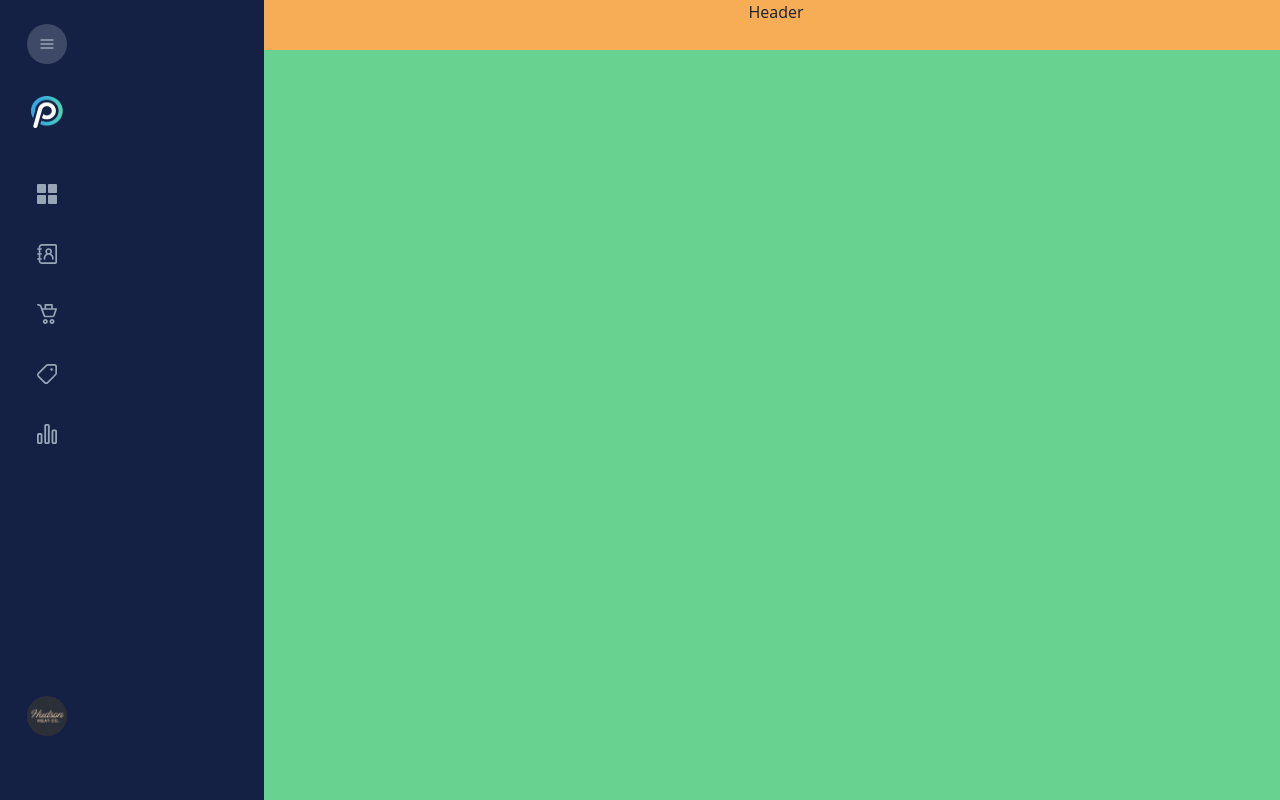
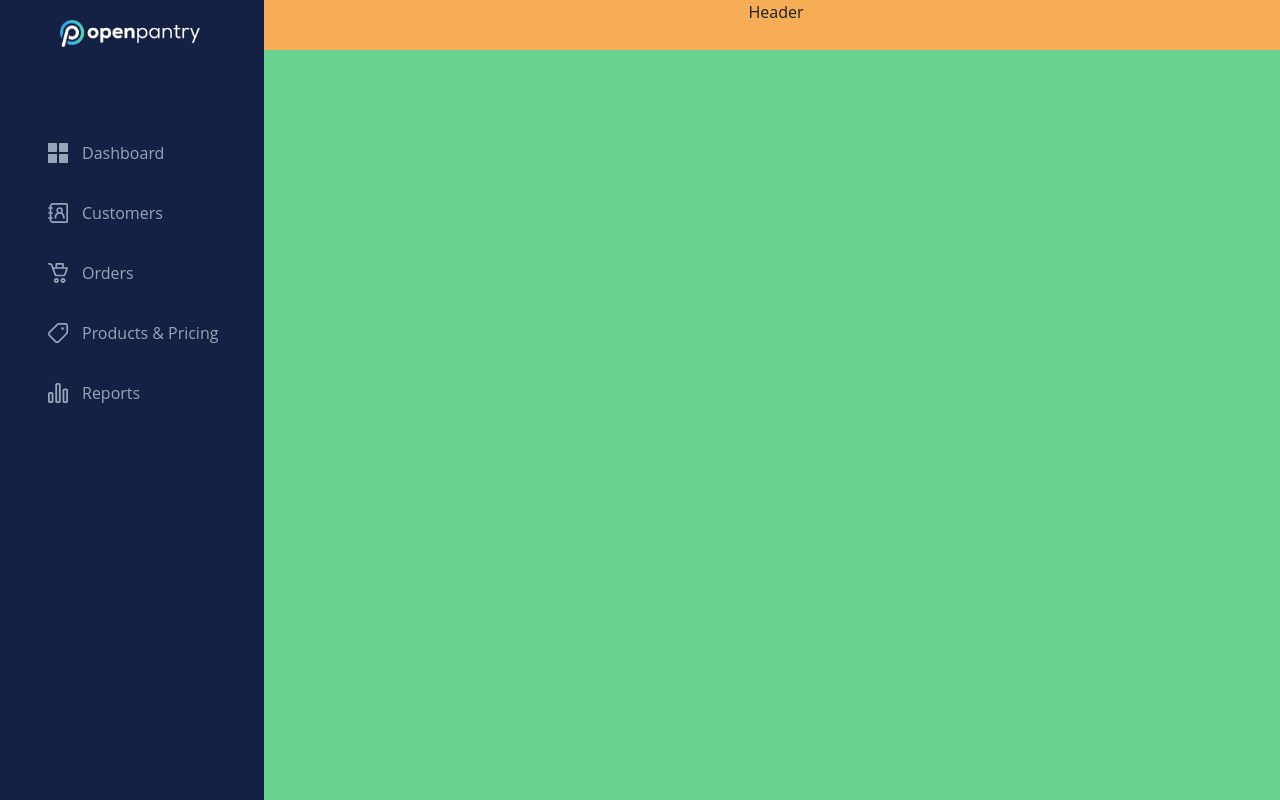
Before and after one commit to BlazhkoM/super-random, a React (Create React App) app: page / in a window 1280 px wide. Built offline with nearby package versions, Linux system fonts and the light colour scheme.

Commit message:
Implement desctop menu

```diff
--- a/src/components/MobileSideMenu/MobileSideMenu.jsx
+++ b/src/components/MobileSideMenu/MobileSideMenu.jsx
@@ -36,7 +36,7 @@ function MobileSideMenu({ isOpen, onOpen, onClose }) {
           </DrawerBody>
 
           <DrawerFooter p={0}>
-            <MobileMenuFooter />
+            <MobileMenuFooter isOpen={true} />
           </DrawerFooter>
         </DrawerContent>
       </Drawer>
--- a/src/components/SideMenu/SideMenu.jsx
+++ b/src/components/SideMenu/SideMenu.jsx
@@ -1,11 +1,20 @@
-import { Box, useDisclosure } from '@chakra-ui/react';
+import { useEffect, useState } from 'react';
+import { Box, Show, Hide } from '@chakra-ui/react';
 
 import SideMenuHeader from './comp/SideMenuHeader';
 import SideMenuLinkList from './comp/SideMenuLinkList';
 import SideMenuFooter from './comp/SideMenuFooter';
+import useWindowWidth from '../../hooks/useWindowWidth';
 
 const SideMenu = () => {
-  const { isOpen, onToggle } = useDisclosure();
+  const [isOpen, onToggle] = useState();
+  const width = useWindowWidth();
+
+  useEffect(() => {
+    if (!width) return;
+    if (width > 978) onToggle(false);
+    if (width > 1278) onToggle(true);
+  }, [width]);
 
   return (
     <Box
@@ -23,12 +32,17 @@ const SideMenu = () => {
       justifyContent={'space-between'}
     >
       <Box>
-        <SideMenuHeader isOpen={isOpen} onOpenButtonClick={onToggle} />
+        <SideMenuHeader
+          isOpen={isOpen}
+          onOpenButtonClick={() => onToggle(prev => !prev)}
+        />
 
         <SideMenuLinkList small={!isOpen} />
       </Box>
 
-      <SideMenuFooter isOpen={isOpen} />
+      <Hide above="lg">
+        <SideMenuFooter isOpen={isOpen} />
+      </Hide>
     </Box>
   );
 };
--- a/src/components/SideMenu/comp/SideMenuFooter.jsx
+++ b/src/components/SideMenu/comp/SideMenuFooter.jsx
@@ -1,7 +1,7 @@
 import { Box, Flex, Image, Text, ScaleFade } from '@chakra-ui/react';
 import logoSmall from '../../../icons/logo-small.png';
 
-const MobileMenuFooter = ({ isOpen = true }) => {
+const MobileMenuFooter = ({ isOpen }) => {
   return (
     <Box
       as="footer"
--- a/src/components/SideMenu/comp/SideMenuHeader.jsx
+++ b/src/components/SideMenu/comp/SideMenuHeader.jsx
@@ -1,4 +1,4 @@
-import { Image, Flex, IconButton, ScaleFade } from '@chakra-ui/react';
+import { Image, Flex, IconButton, ScaleFade, Hide } from '@chakra-ui/react';
 import { HamburgerIcon } from '@chakra-ui/icons';
 import logo from '../../../icons/logo-inverse.png';
 import logoFull from '../../../icons/logo-inverse-full.png';
@@ -11,9 +11,10 @@ const SideMenuHeader = ({ isOpen = false, onOpenButtonClick }) => {
       mb={isOpen ? 20 : 10}
       gap={isOpen ? 5 : 8}
       alignItems="center"
-      justifyContent={isOpen ? 'flex-start' : 'center'}
+      justifyContent={[isOpen ? 'flex-start' : 'center', null, null, 'center']}
       flexDir={isOpen ? 'row' : 'column'}
     >
+      <Hide above="lg">
         <IconButton
           aria-label="Open menu"
           colorScheme="greyButton"
@@ -22,6 +23,7 @@ const SideMenuHeader = ({ isOpen = false, onOpenButtonClick }) => {
           icon={<HamburgerIcon color="grey.60" />}
           onClick={onOpenButtonClick}
         />
+      </Hide>
 
       {isOpen ? (
         <ScaleFade initialScale={0.6} in={isOpen}>
--- /dev/null
+++ b/src/hooks/useWindowWidth.js
@@ -0,0 +1,18 @@
+import { useLayoutEffect, useState } from 'react';
+
+const useWindowWidth = () => {
+  const [width, setWidth] = useState(null);
+
+  useLayoutEffect(() => {
+    if (!window) return;
+    function updateSize() {
+      setWidth(window.innerWidth);
+    }
+    window.addEventListener('resize', updateSize);
+    updateSize();
+    return () => window.removeEventListener('resize', updateSize);
+  }, []);
+  return width;
+};
+
+export default useWindowWidth;
```
Lines whose indentation alone changed are shown as unchanged.
